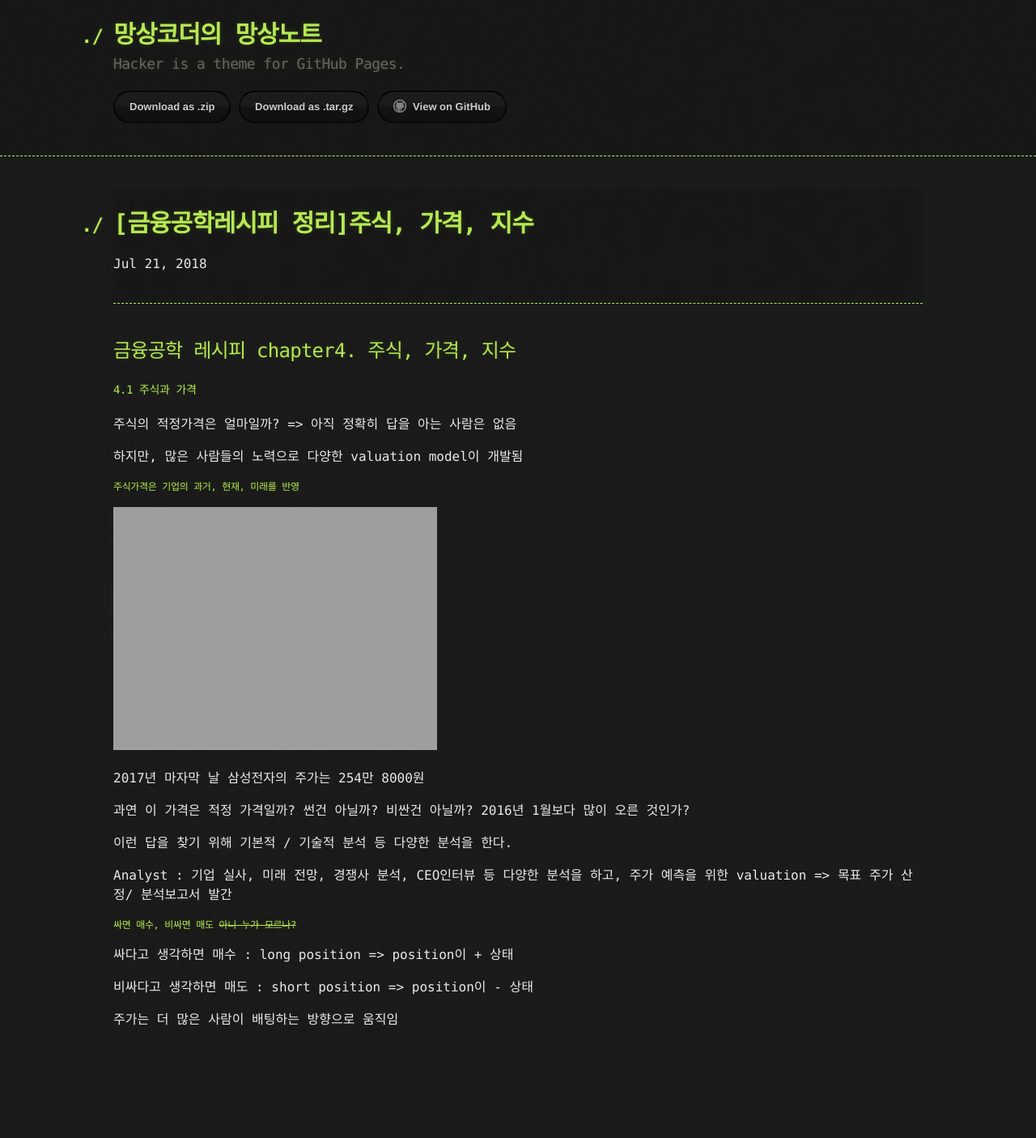
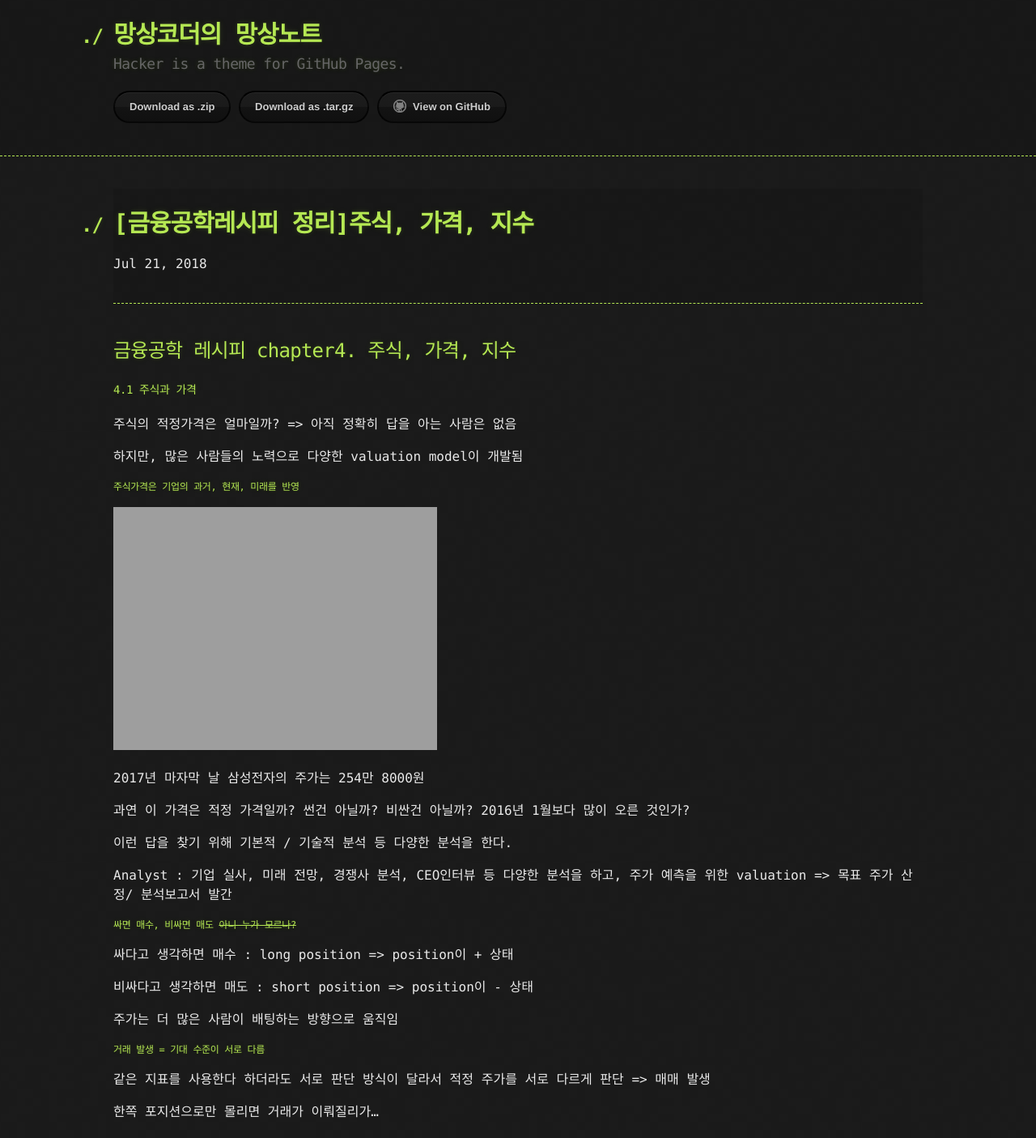
Before and after one commit to kooock/kooock.github.io, a Jekyll site: the page built from _posts/2018-07-21-finance_engineering_recipe_chapter4.md, in a window 1280 px wide. Shown: the whole page at 81% size. Built offline with Jekyll 4.4.1, drawn with Linux system fonts in a browser that asks for light colours; before the commit the page ends 1291 px from its top, so only the background shows below that.

Commit message:
chapter 4.1 part3 update

```diff
--- a/_posts/2018-07-21-finance_engineering_recipe_chapter4.md
+++ b/_posts/2018-07-21-finance_engineering_recipe_chapter4.md
@@ -36,3 +36,9 @@ Analyst : 기업 실사, 미래 전망, 경쟁사 분석, CEO인터뷰 등 다
 비싸다고 생각하면 매도 : short position => position이 - 상태
 
 주가는 더 많은 사람이 배팅하는 방향으로 움직임
+
+##### 거래 발생 = 기대 수준이 서로 다름
+
+같은 지표를 사용한다 하더라도 서로 판단 방식이 달라서 적정 주가를 서로 다르게 판단 => 매매 발생
+
+한쪽 포지션으로만 몰리면 거래가 이뤄질리가...
```
